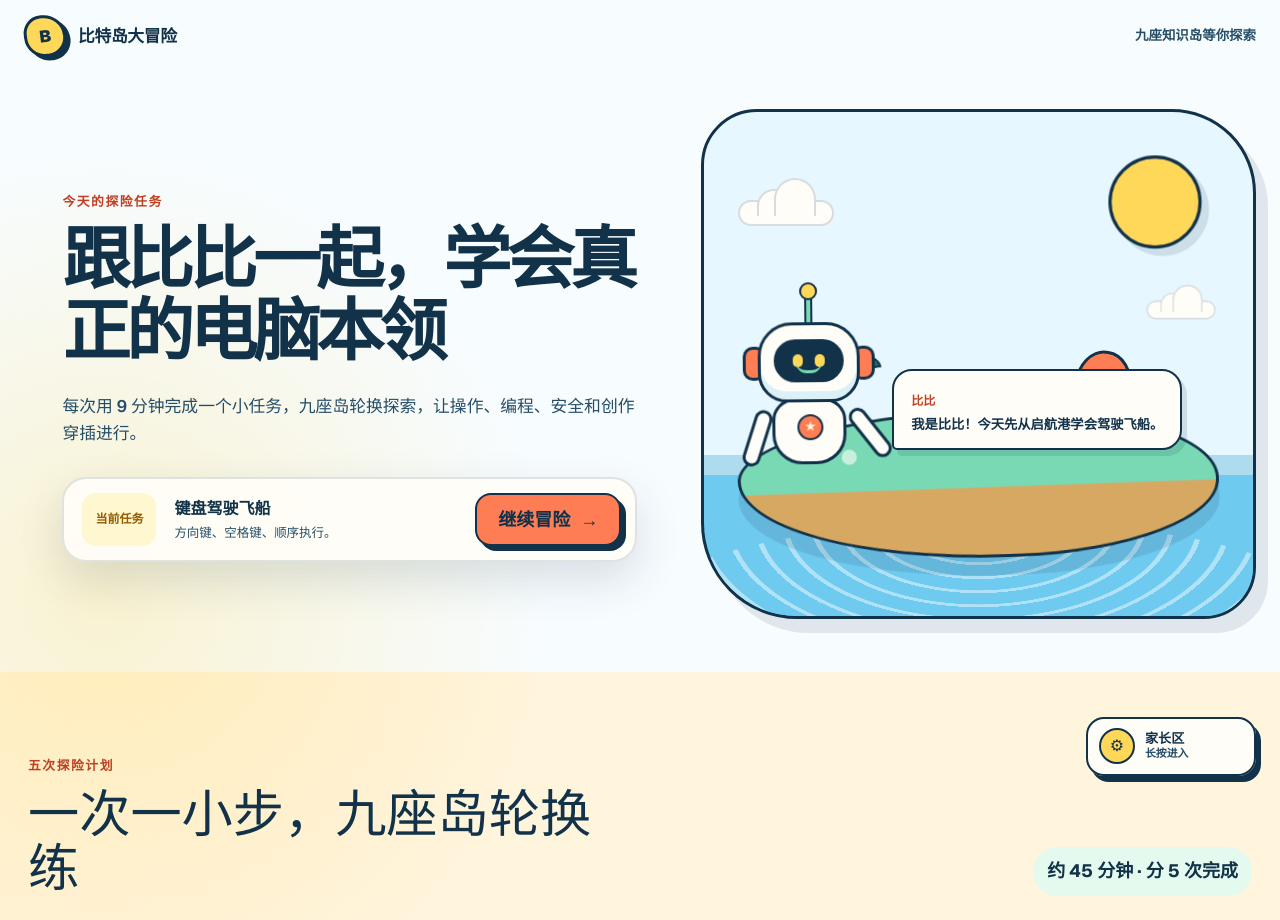
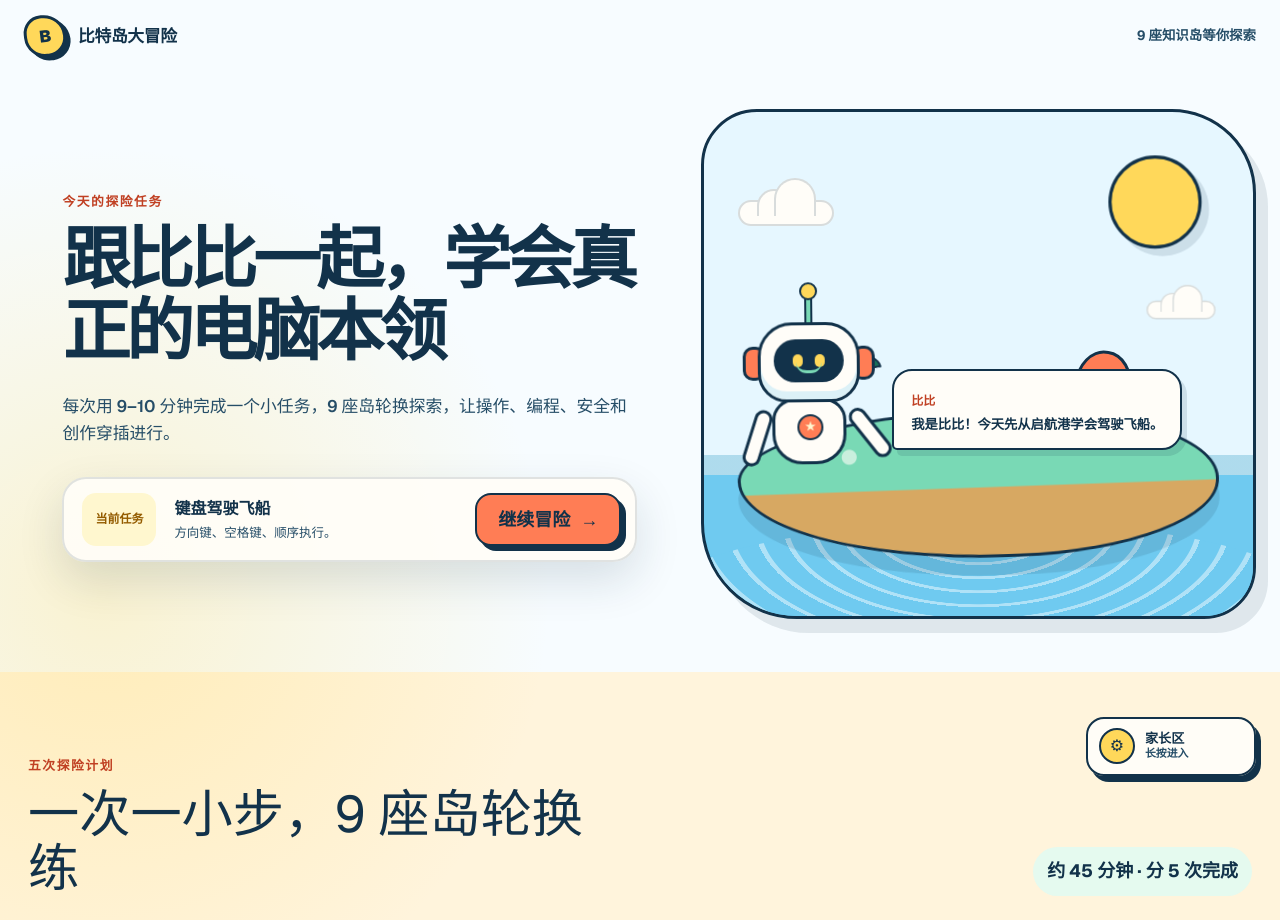
Before and after one commit to oldshipmaster/computer-study, a Next.js app: page / in a window 1280 px wide. Shown: the top 920 px of the page. Built offline with nearby package versions, Linux system fonts and the light colour scheme.

Commit message:
refactor: derive curriculum totals from catalog

```diff
--- a/components/CompletionCertificate.tsx
+++ b/components/CompletionCertificate.tsx
@@ -1,6 +1,7 @@
 "use client";
 
 import { useEffect, useState } from "react";
+import { CURRICULUM_FACTS } from "@/lib/course-data";
 
 const DOMAINS = ["电脑操作", "文件管理", "编程思维", "数字安全", "硬件原理", "网络知识", "数字创作", "AI 素养", "游戏编程"];
 
@@ -18,7 +19,7 @@ export function CompletionCertificate() {
       <div className="certificate-stars" aria-hidden="true">★　★　★</div>
       <p>比特岛大冒险 · 计算机基础结业证明</p>
       <h2 id="certificate-heading">比特岛计算机探险家</h2>
-      <p>完成九座知识岛、四十五节互动课程，并能用自己的话解释电脑怎样工作与怎样负责任地使用。</p>
+      <p>完成 {CURRICULUM_FACTS.islandCount} 座知识岛、{CURRICULUM_FACTS.courseCount} 节互动课程，并能用自己的话解释电脑怎样工作与怎样负责任地使用。</p>
       <ul>{DOMAINS.map((domain) => <li key={domain}>✓ {domain}</li>)}</ul>
       <div className="certificate-footer"><span>比比认证 · 本机学习记录</span><span>{localDate}</span></div>
       <button className="primary-action certificate-print" onClick={() => window.print()} type="button">打印结业证书</button>
--- a/components/IslandMap.tsx
+++ b/components/IslandMap.tsx
@@ -11,6 +11,7 @@ import { PrivacyPromise } from "@/components/PrivacyPromise";
 import {
   ISLANDS,
   COURSES,
+  CURRICULUM_FACTS,
   getCourse,
   getCourseCardState,
   getMapMission,
@@ -95,7 +96,7 @@ export function IslandMap({
           </span>
           <span>比特岛大冒险</span>
         </a>
-        <span className="island-count">九座知识岛等你探索</span>
+        <span className="island-count">{CURRICULUM_FACTS.islandCount} 座知识岛等你探索</span>
       </header>
 
       <section className="map-hero" aria-labelledby="map-heading">
@@ -110,13 +111,13 @@ export function IslandMap({
             tabIndex={-1}
           >
             {mission.complete
-              ? "四十五段航线全部完成，继续自由探索"
+              ? `${CURRICULUM_FACTS.courseCount} 段航线全部完成，继续自由探索`
               : "跟比比一起，学会真正的电脑本领"}
           </h1>
           <p className="hero-summary">
             {mission.complete
               ? "你已经学会电脑操作、文件管理、编程思维和数字安全，可以随时重玩喜欢的课程。"
-              : "每次用 9 分钟完成一个小任务，九座岛轮换探索，让操作、编程、安全和创作穿插进行。"}
+              : `每次用 ${CURRICULUM_FACTS.minutesPerCourse.minimum}–${CURRICULUM_FACTS.minutesPerCourse.maximum} 分钟完成一个小任务，${CURRICULUM_FACTS.islandCount} 座岛轮换探索，让操作、编程、安全和创作穿插进行。`}
           </p>
 
           {currentCourse ? (
@@ -152,7 +153,7 @@ export function IslandMap({
             mood={mission.complete ? "celebrating" : "happy"}
             message={
               mission.complete
-                ? "太棒了！九座岛都亮起来了。选一课重玩，看看你还能发现什么。"
+                ? `太棒了！${CURRICULUM_FACTS.islandCount} 座岛都亮起来了。选一课重玩，看看你还能发现什么。`
                 : "我是比比！今天先从启航港学会驾驶飞船。"
             }
           />
@@ -170,9 +171,9 @@ export function IslandMap({
         <div className="map-intro">
           <div>
             <p className="section-kicker">你的学习航线</p>
-            <h2 id="islands-heading">九座岛，四十五次真本领练习</h2>
+            <h2 id="islands-heading">{CURRICULUM_FACTS.islandCount} 座岛，{CURRICULUM_FACTS.courseCount} 次真本领练习</h2>
           </div>
-          <p>推荐路线会在九座岛之间轮换；也可以从课程罗盘自由选择已开放的任意一课。</p>
+          <p>推荐路线会在 {CURRICULUM_FACTS.islandCount} 座岛之间轮换；也可以从课程罗盘自由选择已开放的任意一课。</p>
         </div>
 
         <div className="course-compass" aria-labelledby="course-compass-heading">
@@ -196,7 +197,7 @@ export function IslandMap({
             <span aria-hidden="true">🧭</span>
             <h3>罗盘暂时没找到这门课</h3>
             <p>试试“文件”“循环”“安全”“AI”，或者清除筛选查看完整航线。</p>
-            <button className="primary-action" onClick={() => { setCourseQuery(""); setSelectedIslandId("all"); }} type="button">清除筛选，显示 45 课</button>
+            <button className="primary-action" onClick={() => { setCourseQuery(""); setSelectedIslandId("all"); }} type="button">清除筛选，显示 {CURRICULUM_FACTS.courseCount} 课</button>
           </div>
         ) : <div className="map-route">
           {ISLANDS.map((island, islandIndex) => {
--- a/components/LearningPlan.tsx
+++ b/components/LearningPlan.tsx
@@ -1,4 +1,5 @@
 import { buildLearningPlan } from "@/lib/learning-plan";
+import { CURRICULUM_FACTS } from "@/lib/course-data";
 
 interface Props { completedCourseIds: string[]; onStartCourse: (courseId: string) => void; resume: { courseId: string; stage: number } | null; }
 export function LearningPlan({ completedCourseIds, onStartCourse, resume }: Props) {
@@ -6,10 +7,10 @@ export function LearningPlan({ completedCourseIds, onStartCourse, resume }: Prop
   return (
     <section className="learning-plan" aria-labelledby="learning-plan-heading">
       <div className="learning-plan-heading">
-        <div><p className="section-kicker">五次探险计划</p><h2 id="learning-plan-heading">一次一小步，九座岛轮换练</h2></div>
+        <div><p className="section-kicker">五次探险计划</p><h2 id="learning-plan-heading">一次一小步，{CURRICULUM_FACTS.islandCount} 座岛轮换练</h2></div>
         {!plan.complete ? <strong>约 {plan.totalMinutes} 分钟 · 分 5 次完成</strong> : null}
       </div>
-      {plan.complete ? <div className="learning-plan-complete"><span aria-hidden="true">🎉</span><p>四十五课都完成了！任选一课重玩，试着把原理讲给别人听。</p></div> : <ol>
+      {plan.complete ? <div className="learning-plan-complete"><span aria-hidden="true">🎉</span><p>{CURRICULUM_FACTS.courseCount} 课都完成了！任选一课重玩，试着把原理讲给别人听。</p></div> : <ol>
         {plan.sessions.map((session) => <li key={session.course.id}>
           <span className="session-number">{session.sessionNumber}</span>
           <div><strong>{session.course.title}</strong><span>{session.course.skill} · {session.course.minutes} 分钟</span><small>{session.breakReminder}</small></div>
--- a/components/ParentCurriculumOutline.tsx
+++ b/components/ParentCurriculumOutline.tsx
@@ -1,11 +1,11 @@
-import { COURSES, ISLANDS } from "@/lib/course-data";
+import { COURSES, CURRICULUM_FACTS, ISLANDS } from "@/lib/course-data";
 import { CURRICULUM_GUIDE } from "@/lib/curriculum-guide";
 
 export function ParentCurriculumOutline({ completedCourseIds }: { completedCourseIds: string[] }) {
   const completed = new Set(completedCourseIds);
   return (
     <details className="parent-curriculum-outline">
-      <summary><span><strong>查看 45 课完整课程大纲</strong><small>九座岛 · 每课 3 个目标 · 8–10 分钟</small></span><span aria-hidden="true">＋</span></summary>
+      <summary><span><strong>查看 {CURRICULUM_FACTS.courseCount} 课完整课程大纲</strong><small>{CURRICULUM_FACTS.islandCount} 座岛 · 每课 3 个目标 · {CURRICULUM_FACTS.minutesPerCourse.minimum}–{CURRICULUM_FACTS.minutesPerCourse.maximum} 分钟</small></span><span aria-hidden="true">＋</span></summary>
       <div>
         {ISLANDS.map((island) => <section aria-labelledby={`parent-outline-${island.id}`} key={island.id}>
           <h3 id={`parent-outline-${island.id}`}><span aria-hidden="true">{island.icon}</span>{island.name}</h3>
--- a/lib/course-data.ts
+++ b/lib/course-data.ts
@@ -426,6 +426,15 @@ export const RECOMMENDED_ROUTE_IDS: string[] = Array.from(
   (_, round) => ISLANDS.flatMap((island) => island.courseIds[round] ?? []),
 ).flat();
 
+export const CURRICULUM_FACTS = Object.freeze({
+  islandCount: ISLANDS.length,
+  courseCount: COURSES.length,
+  minutesPerCourse: Object.freeze({
+    minimum: Math.min(...COURSES.map((course) => course.minutes)),
+    maximum: Math.max(...COURSES.map((course) => course.minutes)),
+  }),
+});
+
 export function getCourse(id: string): Course | undefined {
   return COURSES.find((course) => course.id === id);
 }
```
Also changed, not shown: 2 other files (tests, documents, lock files or other folders).
